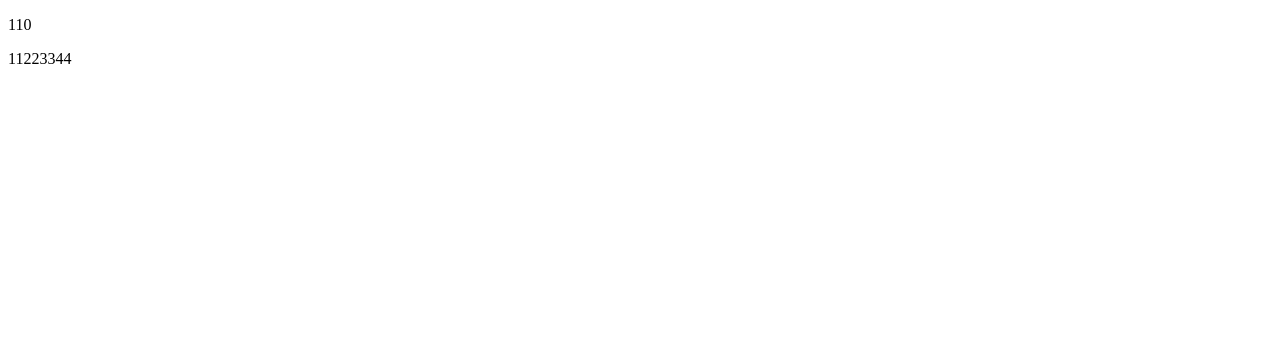
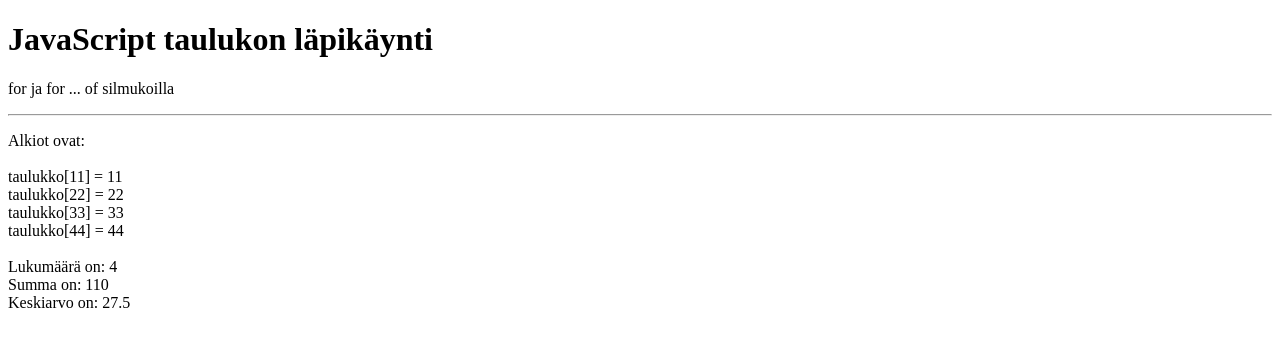
Before and after one commit to hulk-konen/TTC2080, a plain HTML site: page harj1/t6.html in a window 1280 px wide. Drawn offline with Linux system fonts and the light colour scheme.

Commit message:
updating more tasks

```diff
--- a/harj1/t6.html
+++ b/harj1/t6.html
@@ -26,9 +26,10 @@ tulosrivit sisältö tulee muodostaa for-rakenteella.
 </head>
 
 <body>
-
+    <h1> JavaScript taulukon läpikäynti </h1>
+    <p> for ja for ... of silmukoilla </p>
+    <hr>
     <p id="paikka"></p>
-    <p id="paikka2"></p>
 
 <script>
     let taulukko = [11, 22, 33, 44];
@@ -42,12 +43,19 @@ tulosrivit sisältö tulee muodostaa for-rakenteella.
         summa = summa + alkio;
     }
     for(let alkio of taulukko) {
-        tulosrivit = tulosrivit + alkio;
+        tulosrivit = tulosrivit + "taulukko[" + (alkio) + "]" + " = " + alkio + "<br>";
     }
+
+    valiarvo = summa / lukumaara;
+    keskiarvo = valiarvo.toFixed(1);
+
     console.log(lukumaara, summa);
-    document.getElementById("paikka").innerHTML = summa;
-    document.getElementById("paikka2").innerHTML = tulosrivit;
 
+    let osio = document.getElementById("paikka");
+    osio.innerHTML = "Alkiot ovat:<br><br>" + tulosrivit +
+        "<br> Lukumäärä on: " + lukumaara +
+        "<br> Summa on: " + summa +
+        "<br> Keskiarvo on: " + keskiarvo;
 
 </script>
 </body>
```
